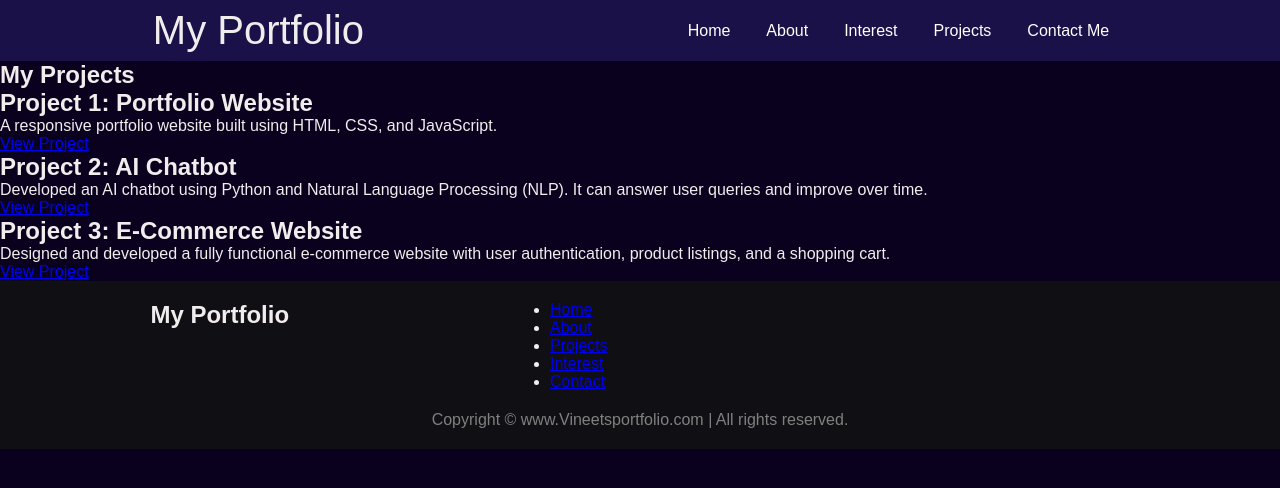
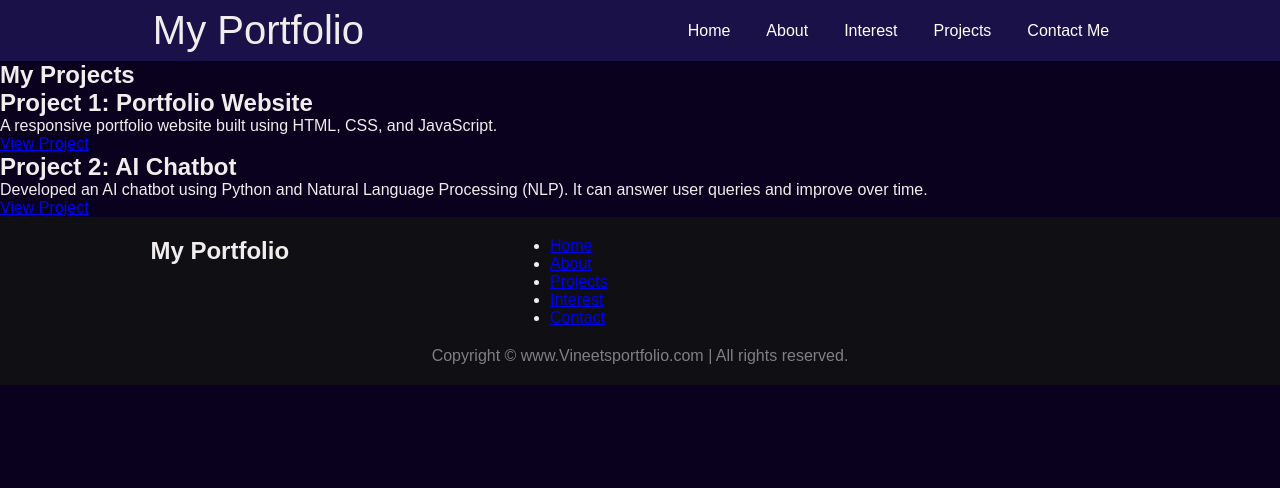
Before and after one commit to IVineetPandey/My_Portfolio, a plain HTML site: page projects.html in a window 1280 px wide. Drawn offline with Linux system fonts and the light colour scheme.

Commit message:
Update projects.html

```diff
--- a/projects.html
+++ b/projects.html
@@ -29,21 +29,13 @@
           <p>
             A responsive portfolio website built using HTML, CSS, and JavaScript.
           </p>
-          <a href="index.html">View Project</a>
+          <a href="https://ivineetpandey.github.io/My_Portfolio/">View Project</a>
         </div>
         <div class="project">
           <h2>Project 2: AI Chatbot</h2>
           <p>
             Developed an AI chatbot using Python and Natural Language Processing (NLP).
             It can answer user queries and improve over time.
-          </p>
-          <a href="#">View Project</a>
-        </div>
-        <div class="project">
-          <h2>Project 3: E-Commerce Website</h2>
-          <p>
-            Designed and developed a fully functional e-commerce website with user authentication,
-            product listings, and a shopping cart.
           </p>
           <a href="#">View Project</a>
         </div>
```
